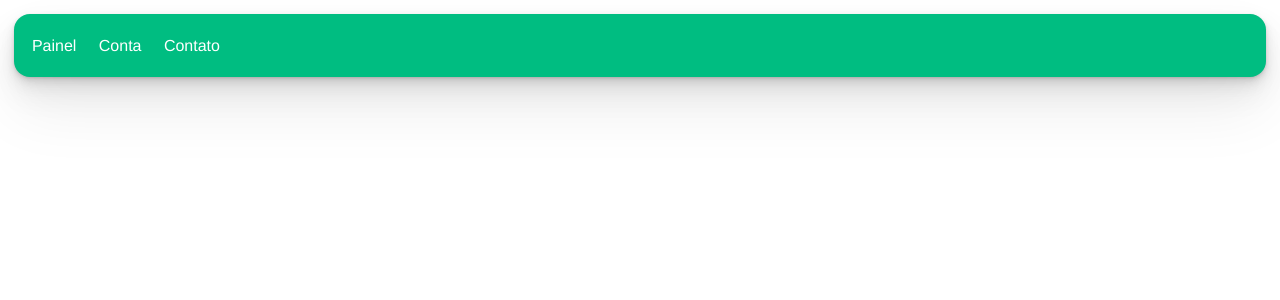
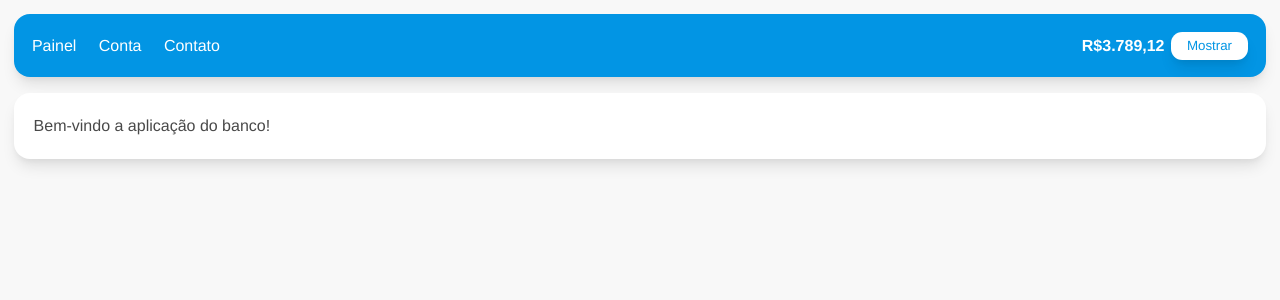
Before and after one commit to gabeFrancisco/pystorage, a Flask app: page / in a window 1280 px wide. Shown: the top 300 px of the page. Run offline with Flask 3, Linux system fonts and the light colour scheme.

Commit message:
changed styles for header

```diff
--- a/main.py
+++ b/main.py
@@ -14,6 +14,9 @@ app = Flask(__name__)
 def hello_world():
     return render_template("index.html")
 
+
+if __name__ == "__main__":
+    app.run(debug=True)
 
 # console = Console()
 
--- a/static/css/style.css
+++ b/static/css/style.css
@@ -1,16 +1,21 @@
 * {
     font-family: 'Franklin Gothic Medium', 'Arial Narrow', Arial, sans-serif;
     padding: 0.2rem;
+}
+
+body {
+    background-color: #f8f8f8;
+    color: #494949;
 }
 
 header {
     display: flex;
     flex-direction: row;
     justify-content: space-between;
-    background-color: #00bd81;
+    background-color: #0295e4;
     padding: 0 0.7rem;
     border-radius: 1rem;
-    box-shadow: rgba(0, 0, 0, 0.07) 0px 1px 2px, rgba(0, 0, 0, 0.07) 0px 2px 4px, rgba(0, 0, 0, 0.07) 0px 4px 8px, rgba(0, 0, 0, 0.07) 0px 8px 16px, rgba(0, 0, 0, 0.07) 0px 16px 32px, rgba(0, 0, 0, 0.07) 0px 32px 64px;
+    box-shadow: rgba(0, 0, 0, 0.1) 0px 10px 15px -3px, rgba(0, 0, 0, 0.05) 0px 4px 6px -2px;
 }
 
 header ul {
@@ -26,5 +31,32 @@ header ul li {
 }
 
 main {
-    padding: 2rem;
+    margin: 1rem 0;
+    padding: 0.3rem 1rem;
+    background-color: white;
+    border-radius: 1rem;
+    box-shadow: rgba(0, 0, 0, 0.1) 0px 10px 15px -3px, rgba(0, 0, 0, 0.05) 0px 4px 6px -2px;
 }
+
+#cash-container {
+    display: flex;
+    flex-direction: row;
+    justify-content: center;
+    align-items: center;
+}
+
+#cash {
+    color: white;
+    font-weight: 700;
+}
+
+.button-white {
+    border: none;
+    border-radius: 0.7rem;
+    background-color: white;
+    box-shadow: rgba(0, 0, 0, 0.1) 0px 10px 15px -3px, rgba(0, 0, 0, 0.05) 0px 4px 6px -2px;
+    color: #0295e4;
+    padding: 0.4rem 1rem;
+    cursor: pointer;
+    margin: 0.2rem;
+}
--- a/templates/base.html
+++ b/templates/base.html
@@ -15,10 +15,14 @@
             <li>Conta</li>
             <li>Contato</li>
         </ul>
+        <div id="cash-container">
+            <span id="cash">R$3.789,12</span>
+            <button class="button-white" onclick="() => {}" id="show-cash-b">Mostrar</button>
+        </div>
     </header>
-    <div id="content">
+    <main id="content">
         {% block content %} {% endblock %}
-    </div>
+    </main>
     <script src="{{ url_for('static', filename='js/script.js') }}"></script>
 </body>
 
--- a/templates/index.html
+++ b/templates/index.html
@@ -1,5 +1,6 @@
 {% extends "base.html" %}
 {% block title %}Início{% endblock %}
-<main>
-    <!-- <h3>Bem-vindo a aplicação do banco!</h3> -->
-</main>
+
+{% block content %}
+<p>Bem-vindo a aplicação do banco!</p>
+{% endblock %}
```
